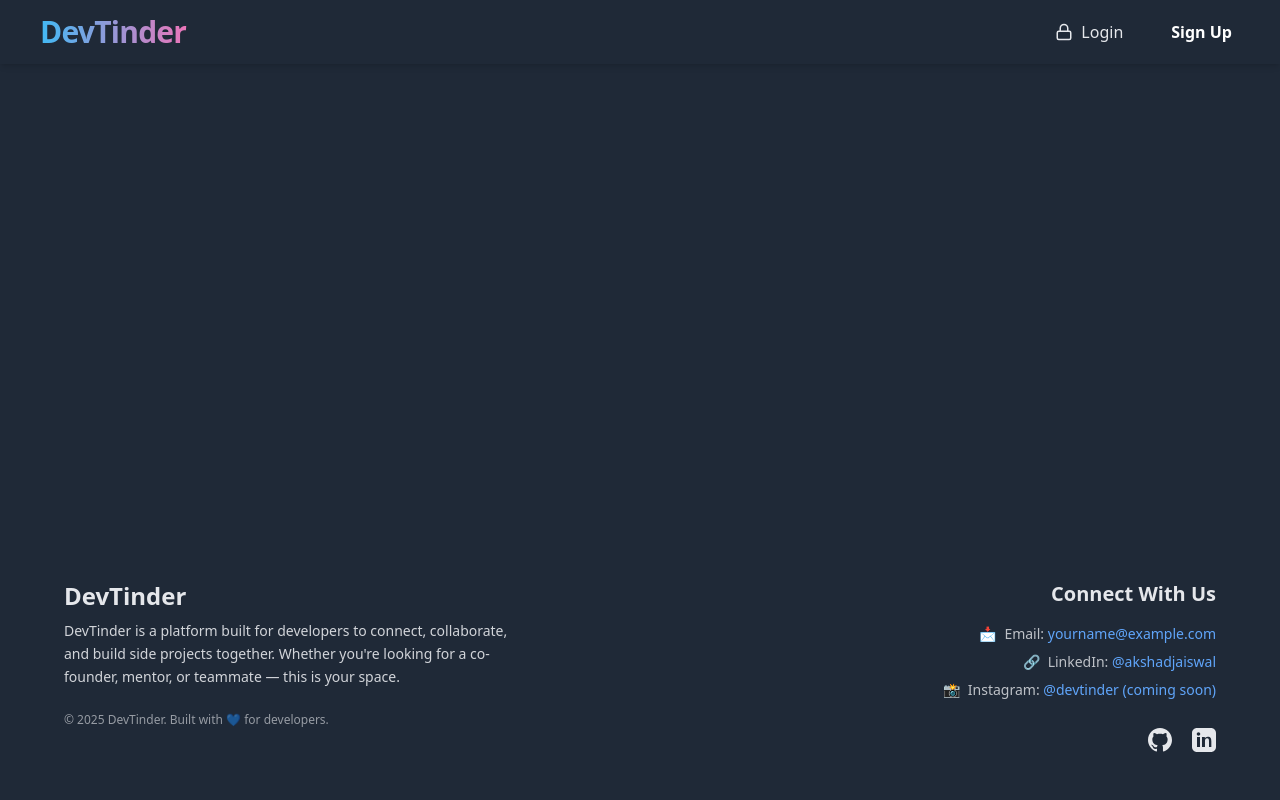
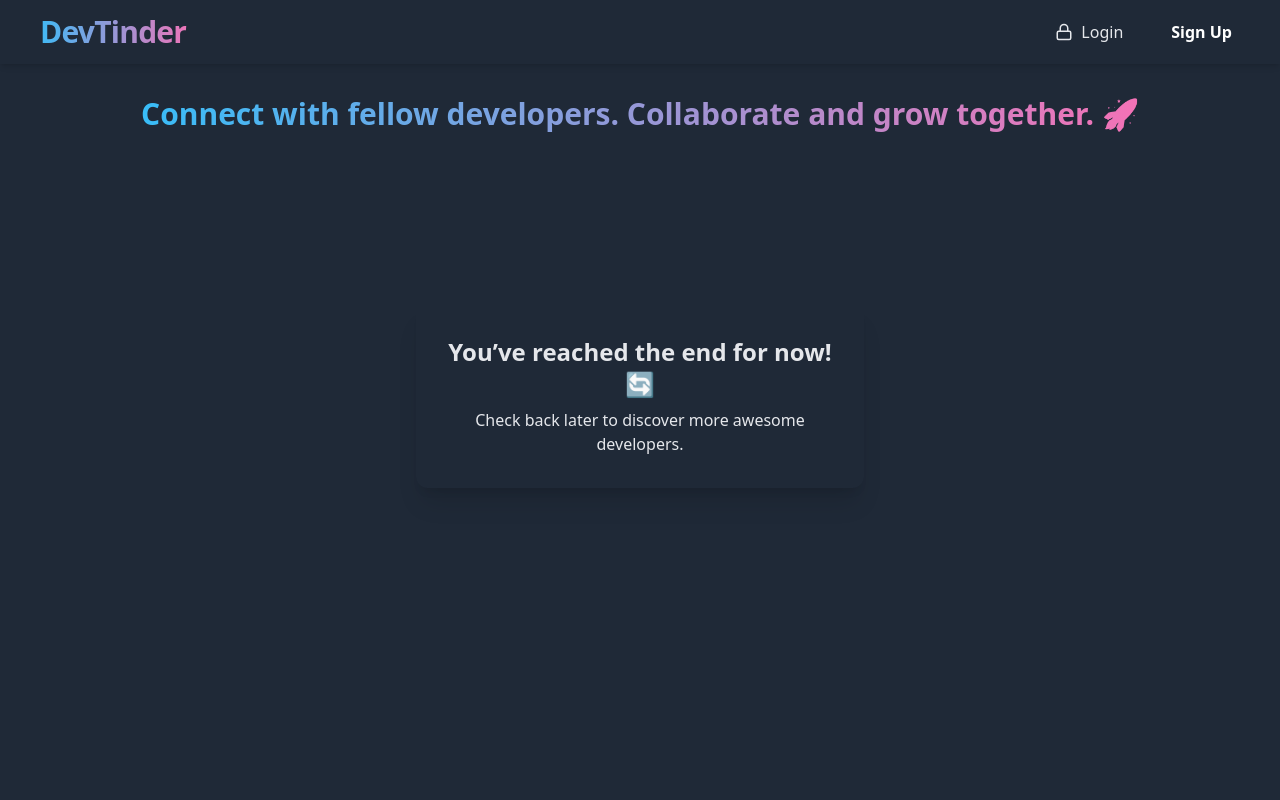
Before and after one commit to ashishku07/Chatterly-frontend, a React (Vite) app: page /feed in a window 1280 px wide. Shown: the top 800 px of the page. Built offline with nearby package versions, Linux system fonts and the light colour scheme; no server answers.

Commit message:
updated feed

```diff
--- a/src/components/Feed.jsx
+++ b/src/components/Feed.jsx
@@ -8,36 +8,72 @@ import UserCard from "./UserCard";
 const Feed = () => {
   const dispatch = useDispatch();
   const feed = useSelector((store) => store.feed);
-  console.log(feed);
+
   const getFeed = async () => {
     if (feed) return;
     try {
-      const feed = await axios.get(BASE_URL + "/user/feed", {
+      const res = await axios.get(BASE_URL + "/user/feed", {
         withCredentials: true,
       });
-      dispatch(addFeed(feed.data));
-      // console.log(feed);
+      dispatch(addFeed(res.data));
     } catch (err) {
       console.log(err);
     }
   };
+
   useEffect(() => {
     getFeed();
-  });
+  }, []);
 
-  if (!feed) return;
+  return (
+    <div className="pt-24 pb-16 px-4 bg-base-100 min-h-screen text-base-content flex flex-col items-center">
+      {/* Heading */}
+      <h1 className="text-2xl sm:text-3xl font-bold mb-6 bg-gradient-to-r from-sky-400 to-pink-400 text-transparent bg-clip-text text-center">
+        Connect with fellow developers. Collaborate and grow together. 🚀
+      </h1>
 
-  if (feed.length <= 0)
-    return (
-      <h1 className=" flex justify-center m-52 text-3xl">No more users!!!!</h1>
-    );
-  return (
-    feed && (
-      <div className="flex flex-col items-center gap-4 my-5">
-        {feed && feed.map((user) => <UserCard key={user._id} user={user} />)}
-        {/* <UserCard user={feed[0]} /> */}
-      </div>
-    )
+      {/* Stack or Empty Message */}
+      {feed && feed.length > 0 ? (
+        <div className="relative w-[350px] h-[520px]">
+          {feed.map((user, index) => {
+            const position = feed.length - index;
+            const offset = index * 6;
+            const scale = 1 - index * 0.02;
+            const blur = index > 0 ? Math.min(index * 0.5, 2) : 0;
+            const isTop = index === 0;
+
+            return (
+              <div
+                key={user._id}
+                className={`absolute top-0 left-0 w-full h-full transition-all duration-300 ease-in-out ${
+                  isTop ? "z-30" : "z-10 pointer-events-none"
+                }`}
+                style={{
+                  transform: `scale(${scale}) translateY(${offset}px)`,
+                  filter: `blur(${blur}px)`,
+                  opacity: index > 2 ? 0 : 1,
+                }}
+              >
+                <div className="rounded-xl shadow-xl overflow-hidden bg-base-200 border border-base-300">
+                  <UserCard user={user} />
+                </div>
+              </div>
+            );
+          })}
+        </div>
+      ) : (
+        <div className="flex items-center justify-center h-[60vh]">
+          <div className="bg-base-200 p-8 rounded-xl shadow-xl text-center max-w-md">
+            <h2 className="text-2xl font-bold text-primary mb-2">
+              You’ve reached the end for now! 🔄
+            </h2>
+            <p className="text-base text-base-content/80">
+              Check back later to discover more awesome developers.
+            </p>
+          </div>
+        </div>
+      )}
+    </div>
   );
 };
 
```
